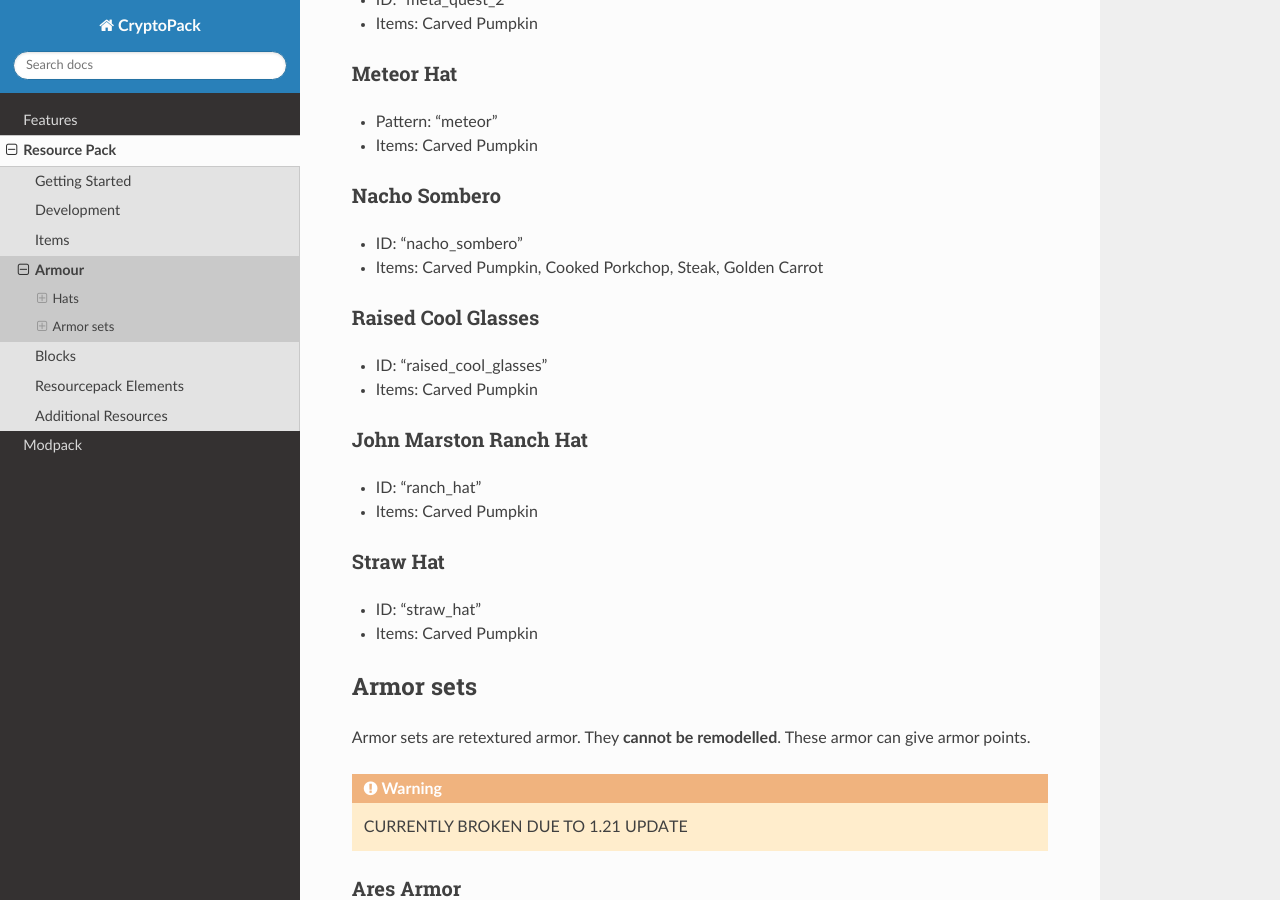
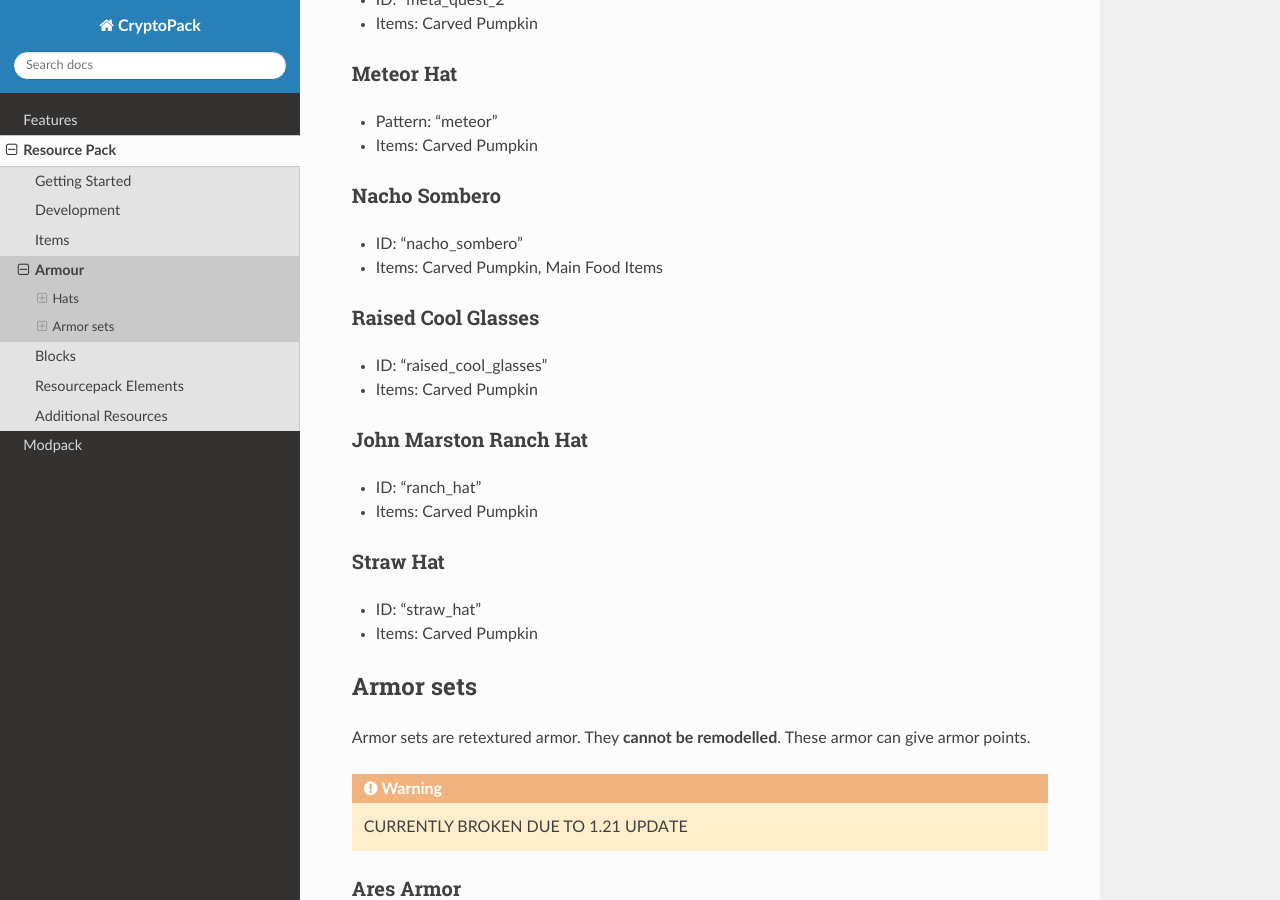
Before and after one commit to Shwabbaa/cryptopack-docs, a Sphinx documentation site: the page built from docs/source/resourcepack/armor.rst, in a window 1280 px wide and 900 px high, scrolled down 1276 px. Built offline with Sphinx 7.4.7 and the Read the Docs theme 3.1.0, drawn with Linux system fonts in a browser that asks for light colours; pages that are not in the unit, such as notebooks, are missing from menus.

Commit message:
Update armor.rst

```diff
--- a/docs/source/resourcepack/armor.rst
+++ b/docs/source/resourcepack/armor.rst
@@ -57,7 +57,7 @@ Meteor Hat
 Nacho Sombero
 ~~~~~~~~~~~~~~~~
 * ID: "nacho_sombero"
-* Items: Carved Pumpkin, Cooked Porkchop, Steak, Golden Carrot
+* Items: Carved Pumpkin, Main Food Items
 
 Raised Cool Glasses
 ~~~~~~~~~~~~~~~~
```
